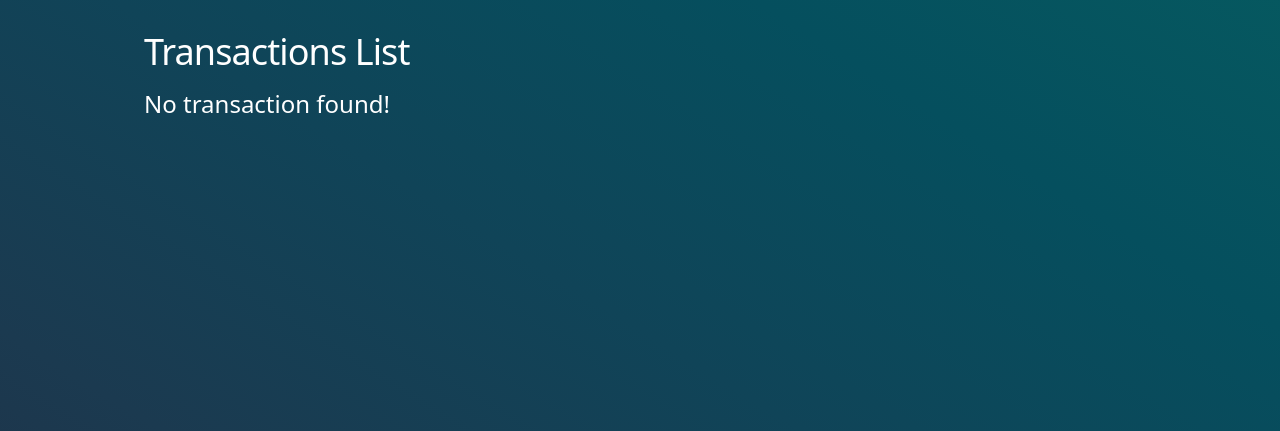
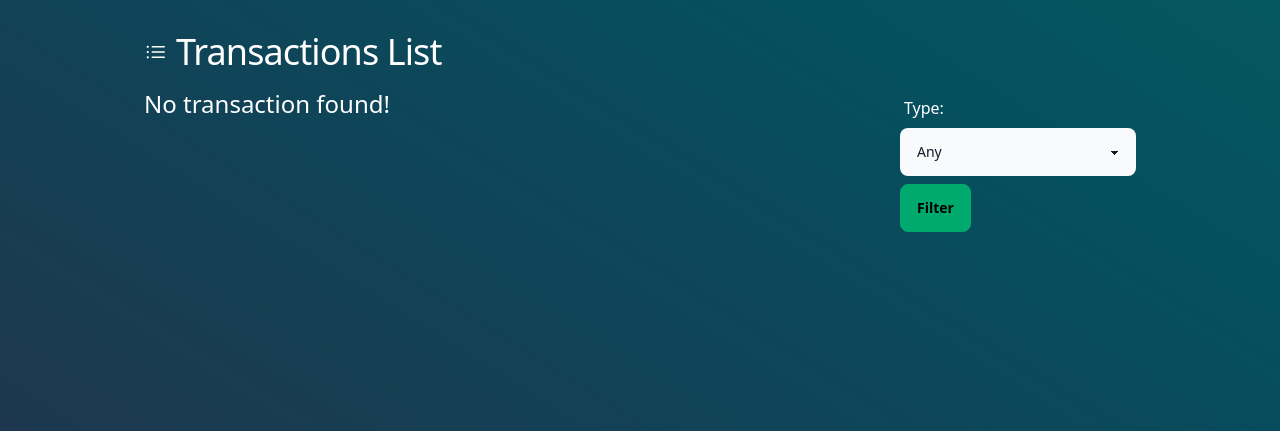
Before and after one commit to MiladHoseinzadeh/ApexFinance, a Django app: page /transactions/ in a window 1280 px wide. Shown: the part 72-503 px from the top of the page. Run offline with Django 5.2, Linux system fonts and the light colour scheme; the visitor is signed in with stand-in values (Sample User, id 1); data that the repository does not hold is empty; some libraries are stand-ins or nearby versions.

Commit message:
Feat: added filters and daisy ui grid to transactions page

```diff
--- a/finance/templates/finance/transactions_list.html
+++ b/finance/templates/finance/transactions_list.html
@@ -1,4 +1,5 @@
 {% extends 'finance/base.html' %}
+{% load widget_tweaks %}
 
 {% block head_title %}
 	Transactions List
@@ -8,11 +9,20 @@
 {% block content %}
 
 	<h1 class="mt-4 mb-4 text-2xl leading-none tracking-tight text-white md:text-3xl lg:text-4xl flex items-center">
+		<svg xmlns="http://www.w3.org/2000/svg" fill="none" viewBox="0 0 24 24" stroke-width="1.5" stroke="currentColor" class="size-6 me-2">
+			<path stroke-linecap="round" stroke-linejoin="round" d="M8.25 6.75h12M8.25 12h12m-12 5.25h12M3.75 6.75h.007v.008H3.75V6.75Zm.375 0a.375.375 0 1 1-.75 0 .375.375 0 0 1 .75 0ZM3.75 12h.007v.008H3.75V12Zm.375 0a.375.375 0 1 1-.75 0 .375.375 0 0 1 .75 0Zm-.375 5.25h.007v.008H3.75v-.008Zm.375 0a.375.375 0 1 1-.75 0 .375.375 0 0 1 .75 0Z" />
+		</svg>
+
 		Transactions List
 	</h1>
 
 	<div class="relative overflow-x-auto text-white">
-		{% if transactions %}
+		<!-- Grid container div -->
+		<div class="flex flex-col-reverse md:grid md:grid-cols-4 md:gap-4" id="transaction_container">
+			<!-- 3/4 of cols for transaction table -->
+			<div class="col-span-3">
+				{% if transaction_filter.qs %}
+
 					<table class="table ">
 						<thead class="text-xs text-white uppercase">
 							<tr>
@@ -24,19 +34,23 @@
 						</thead>
 						<tbody>
 
-					{% for transaction in transactions %}
+							{% for transaction in transaction_filter.qs %}
+
 								<tr>
 									<td class="px-6 py-3">{{ transaction.date }}</td>
 									<td class="px-6 py-3">{{ transaction.category }}</td>
 									<td class="px-6 py-3">
+
 										{% if transaction.type == 'i' %}
 											Income
 										{% else %}
 											Expense
 										{% endif %}
+
 									</td>
 									<td class="px-6 py-3">{{ transaction.amount }}</td>
 								</tr>
+
 							{% endfor %}
 
 						</tbody>
@@ -50,5 +64,19 @@
 
 				{% endif %}
 			</div>
+			<!-- 1/4 of cols for filter form -->
+			<div class="col-span-1">
+				<form method="get">
+					<div class="mb-2 form-control">
+
+						{{ transaction_filter.form.transaction_type|add_label_class:"label text-white" }}
+						{% render_field transaction_filter.form.transaction_type class="select bg-gray-50 text-gray-900" %}
+
+					</div>
+					<button class="btn btn-success">Filter</button>
+				</form>
+			</div>
+		</div>
+	</div>
 
 {% endblock content %}
--- a/finance/views.py
+++ b/finance/views.py
@@ -1,6 +1,7 @@
 from django.contrib.auth.decorators import login_required
 from django.shortcuts import render
 
+from finance.filters import TransactionFilter
 from finance.models import Transaction
 
 
@@ -10,9 +11,12 @@ def index(request):
 
 @login_required
 def transactions_list(request):
-    transactions = Transaction.objects.filter(user=request.user)
+    transaction_filter = TransactionFilter(
+        request.GET,
+        queryset=Transaction.objects.filter(user=request.user)
+    )
 
     context = {
-        "transactions":transactions
+        "transaction_filter":transaction_filter
     }
     return render(request, "finance/transactions_list.html", context)
```
Also changed, not shown: finance/filters.py (+10 -9 lines). Lines whose indentation alone changed are shown as unchanged.
